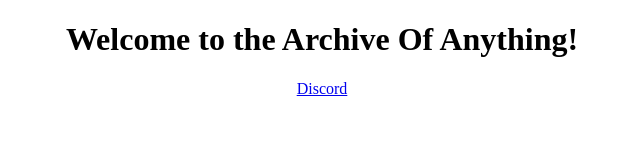
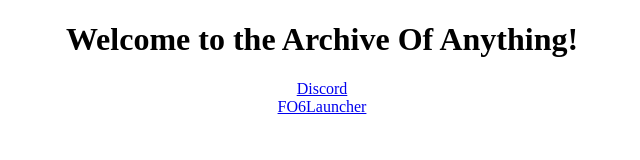
Before and after one commit to ArchiveOfAnything/ArchiveOfAnything.github.io, a plain HTML site: page index.html in a window 1280 px wide. Shown: the whole page, without its empty margins (318-958 px from the left). Drawn offline with Linux system fonts and the light colour scheme.

Commit message:
OGFO6LauncherBeta1_5Add1

```diff
--- a/index.html
+++ b/index.html
@@ -26,6 +26,14 @@
 
 				</A>
 
+				<br>
+
+				<a href="https://ArchiveOfAnything.github.io/OmegaGames_FO6Launcher/">
+
+					FO6Launcher
+
+				</A>
+
 			</div>
 
 		</body>
```
